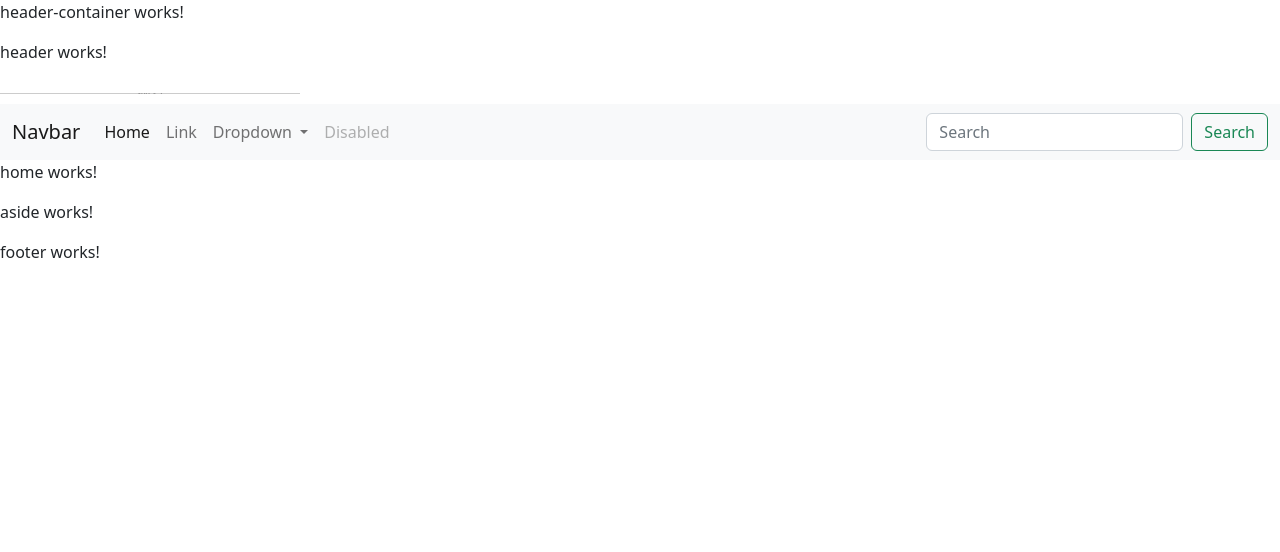
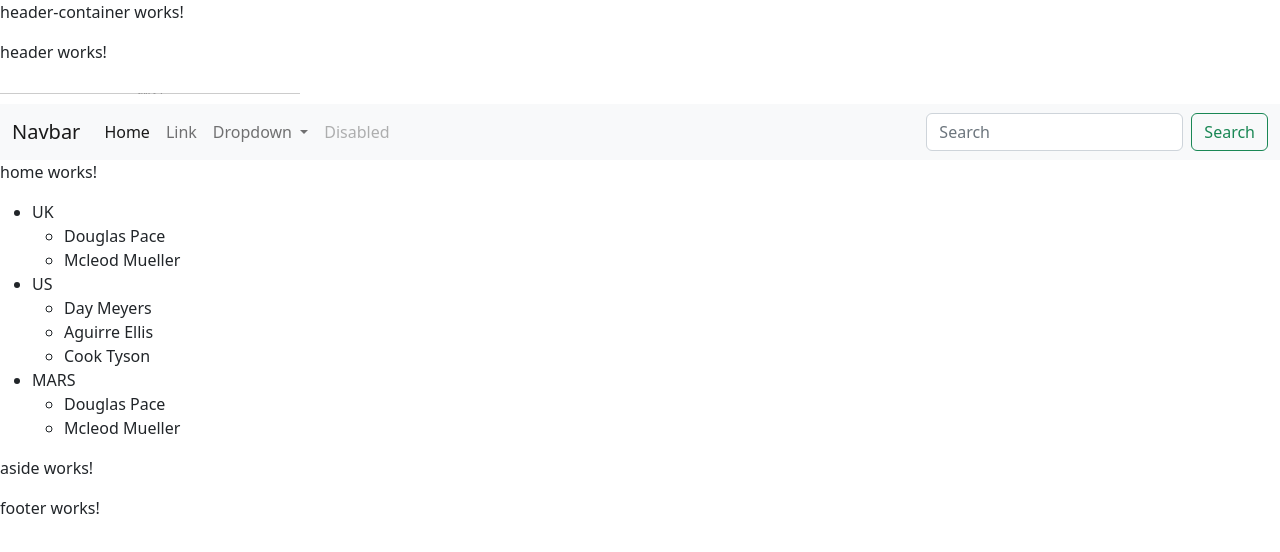
Before and after one commit to kakorotto/ng-app, an Angular app: page / in a window 1280 px wide. Shown: the top 552 px of the page. Built offline with nearby package versions, Linux system fonts and the light colour scheme.

Commit message:
added ngFor for countries and people name

```diff
--- a/src/app/home/home.component.html
+++ b/src/app/home/home.component.html
@@ -1 +1,10 @@
 <p>home works!</p>
+<ul>
+  <li *ngFor="let cotry of peopleByCountry"> {{cotry.country}}
+    <ul>
+      <li *ngFor="let p of cotry.people"> {{p.name}}
+
+      </li>
+    </ul>
+  </li>
+</ul>
--- a/src/app/home/home.component.ts
+++ b/src/app/home/home.component.ts
@@ -3,13 +3,31 @@ import { Component, OnInit } from '@angular/core';
 @Component({
   selector: 'app-home',
   templateUrl: './home.component.html',
-  styleUrls: ['./home.component.css']
+  styleUrls: ['./home.component.css'],
 })
 export class HomeComponent implements OnInit {
+  peopleByCountry: any[] = [
+    {
+      country: 'UK',
+      people: [{ name: 'Douglas Pace' }, { name: 'Mcleod Mueller' }],
+    },
 
-  constructor() { }
+    {
+      country: 'US',
+      people: [
+        { name: 'Day Meyers' },
+        { name: 'Aguirre Ellis' },
+        { name: 'Cook Tyson' },
+      ],
+    },
 
-  ngOnInit(): void {
-  }
+    {
+      country: 'MARS',
+      people: [{ name: 'Douglas Pace' }, { name: 'Mcleod Mueller' }],
+    },
+  ];
 
+  constructor() {}
+
+  ngOnInit(): void {}
 }
```
